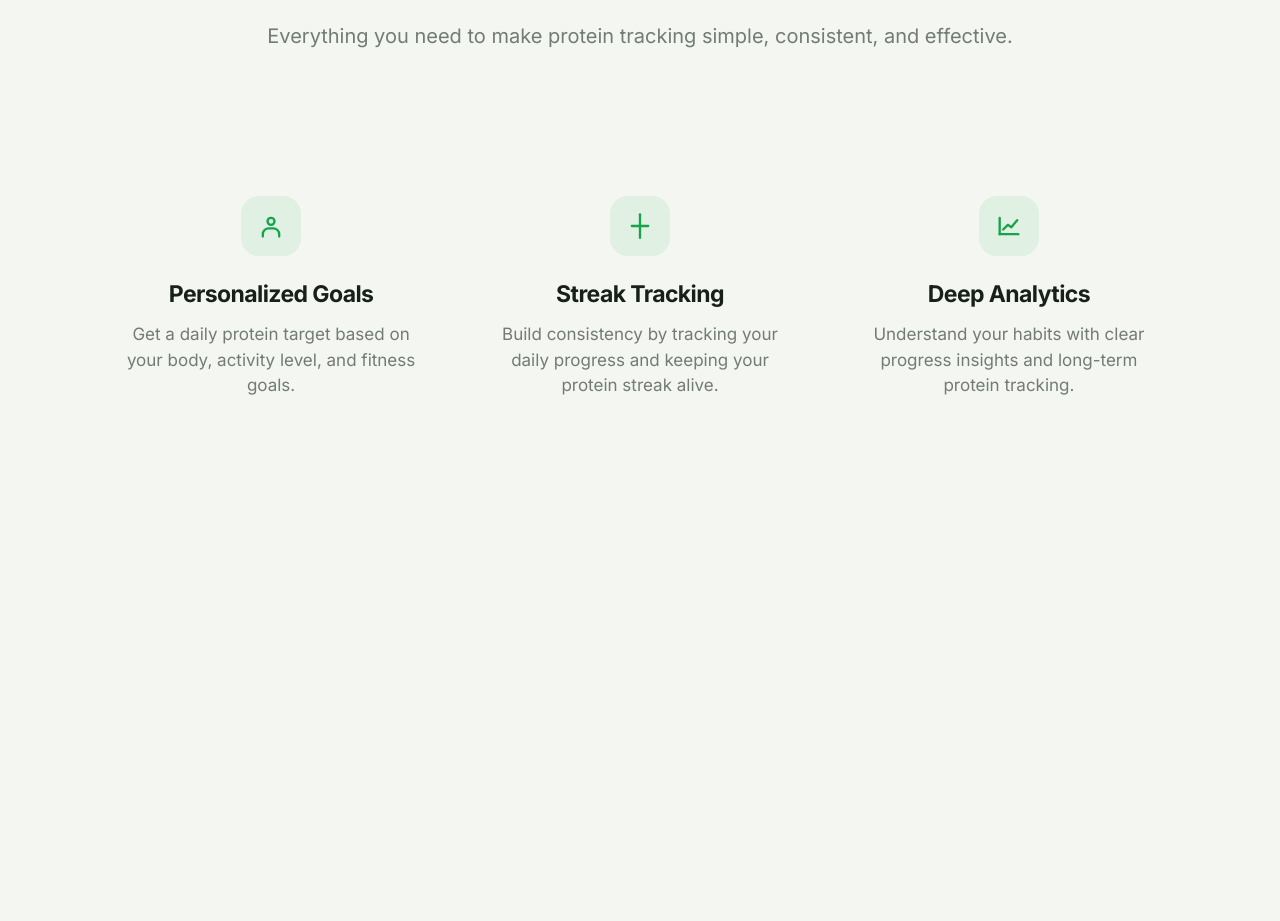
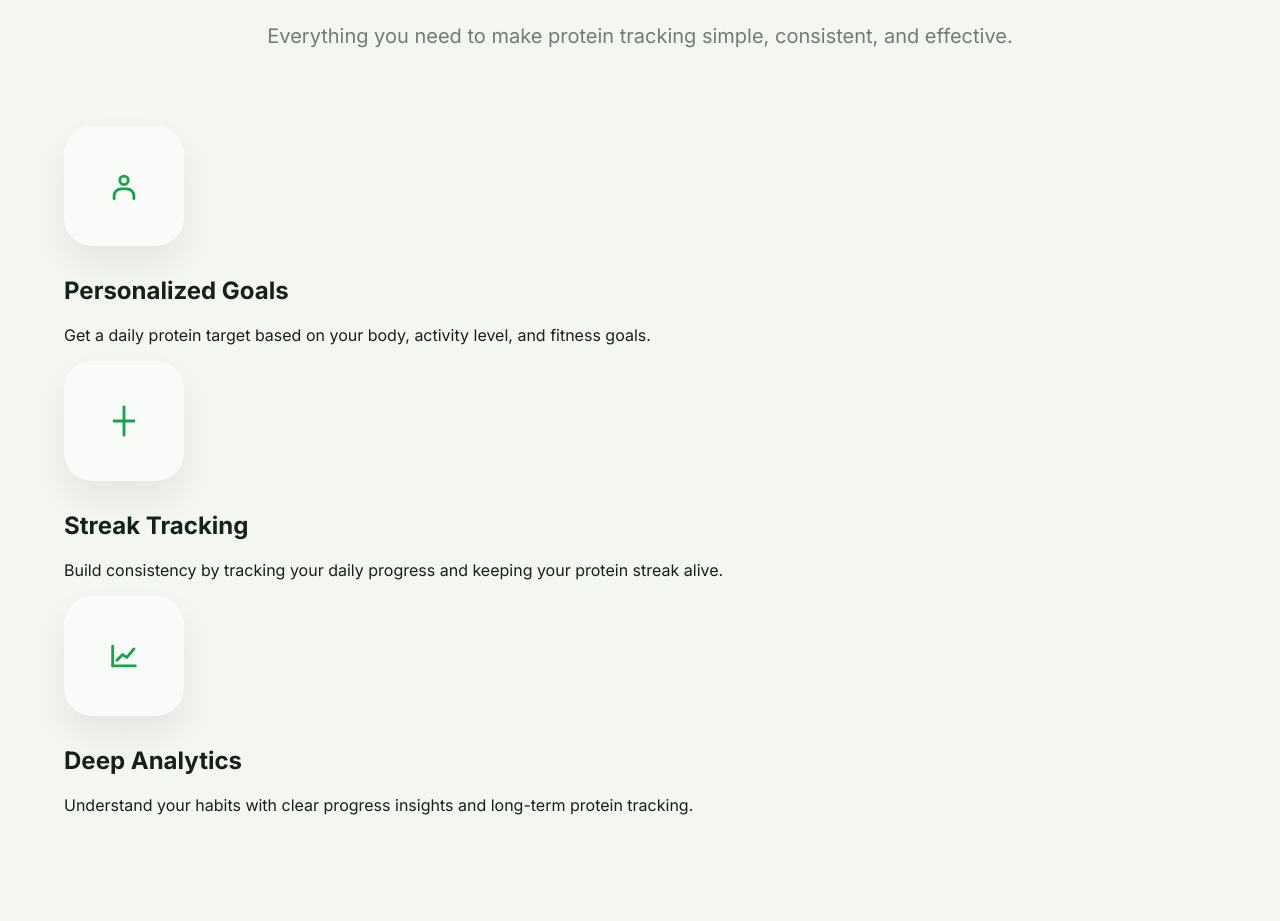
Before and after one commit to ShubhamMali-tech/Protein-Tracker, a Flask app: page /features in a window 1280 px wide. Shown: the part 258-1179 px from the top of the page. Before the commit the page ends 653 px from the top, so only its background shows below. Run offline with Flask 3, Linux system fonts and the light colour scheme.

Commit message:
changed icon size of features page

```diff
--- a/static/css/style.css
+++ b/static/css/style.css
@@ -338,58 +338,30 @@ html {
 }
 /* Features */
 
-.features {
-    width: min(1200px, 90%);
-    margin: 0 auto;
-    padding: 70px 0 90px;
-
-    display: grid;
-    grid-template-columns: repeat(3, 1fr);
-    gap: 70px;
-
-    text-align: center;
-}
-
-.feature {
-    display: flex;
-    flex-direction: column;
-    align-items: center;
-}
+/* Features Icons */
 
 .feature-icon {
-    width: 60px;
-    height: 60px;
-    border-radius: 18px;
-    background: #e0f0e3;
+    width: 120px;
+    height: 120px;
+    border-radius: 28px;
+    background: #f9fbf8;
 
     display: flex;
     align-items: center;
     justify-content: center;
 
-    margin-bottom: 24px;
+    margin-bottom: 30px;
+
+    box-shadow: 0 18px 35px rgba(23, 32, 25, 0.07);
 }
 
 .feature-icon svg {
-    width: 28px;
-    height: 28px;
+    width: 34px;
+    height: 34px;
+
     fill: none;
     stroke: #16a34a;
     stroke-width: 2;
     stroke-linecap: round;
     stroke-linejoin: round;
 }
-
-.feature h2 {
-    margin: 0;
-    color: #172019;
-    font-size: 23px;
-    letter-spacing: -0.6px;
-}
-
-.feature p {
-    max-width: 370px;
-    margin: 14px auto 0;
-    color: #727c74;
-    font-size: 17px;
-    line-height: 1.5;
-}
```
